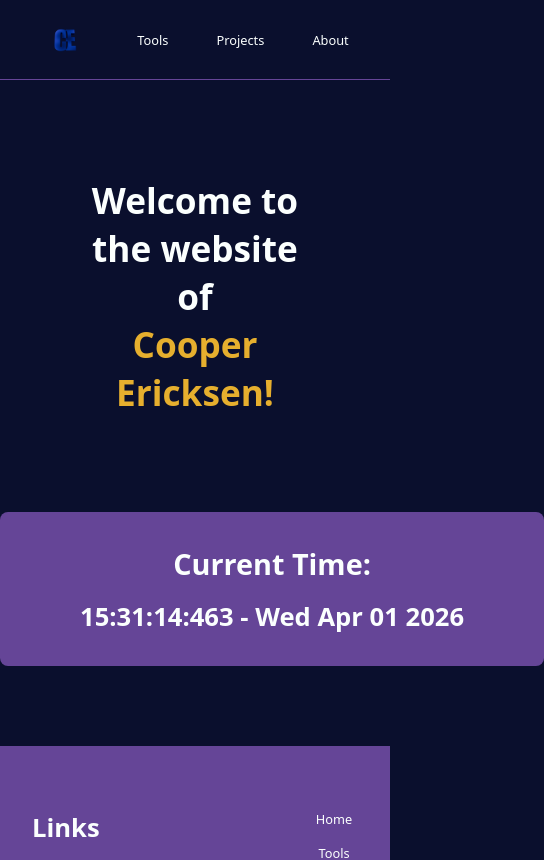
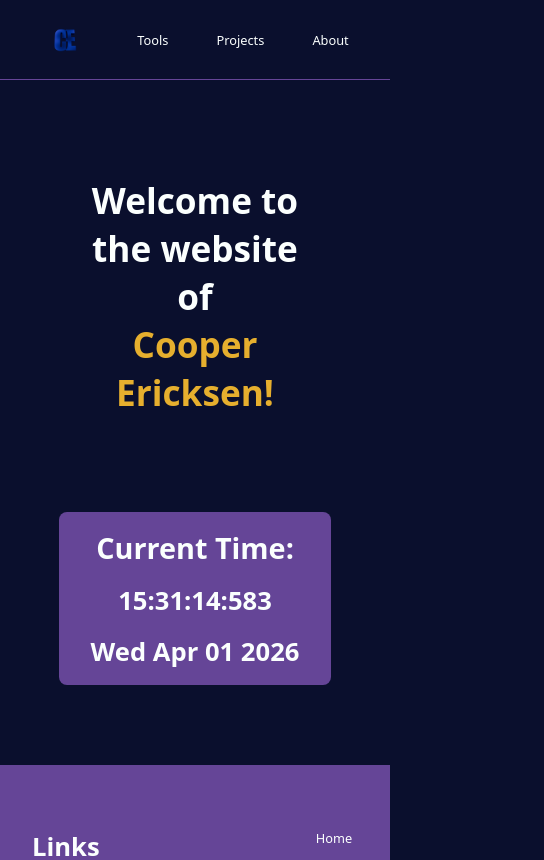
Before and after one commit to coopericksen/website, a React (Vite) app: page / in a window 390 px wide. Shown: the top 860 px of the page, 544 px wide, since content can reach past the window. Built offline with nearby package versions, Linux system fonts and the light colour scheme.

Commit message:
Fixed LiveClock appearance on small screens

```diff
--- a/src/components/LiveClock.tsx
+++ b/src/components/LiveClock.tsx
@@ -55,8 +55,12 @@ function LiveClock() {
             variants={LiveClock_motion}
             whileHover={{ scale: 1.05, y: -20, rotate: 2}}
         >
-            <h3>Current Time:</h3>
-            <h4>{timeOutput} - {dateOutput}</h4>
+            <h3 className="live-clock-label">Current Time:</h3>
+
+            <div className="live-clock-div">
+                <h4 className="live-clock-time">{timeOutput}</h4>
+                <h4 className="live-clock-date">{dateOutput}</h4>
+            </div>
         </motion.div>
     )
 }
--- a/src/styles/LiveClock.css
+++ b/src/styles/LiveClock.css
@@ -17,3 +17,18 @@
     color: var(--secondary);
     border: 2px solid var(--secondary);
 }
+
+.live-clock-div {
+    display: flex;
+    gap: 1rem;
+}
+
+@media (max-width: 600px) {
+    .live-clock {
+        padding: 1rem 2rem;
+    }
+
+    .live-clock-div {
+        flex-direction: column;
+    }
+}
```
